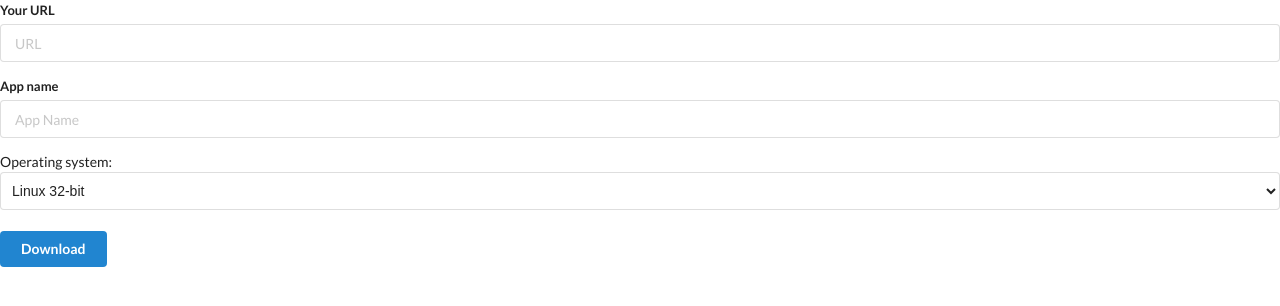
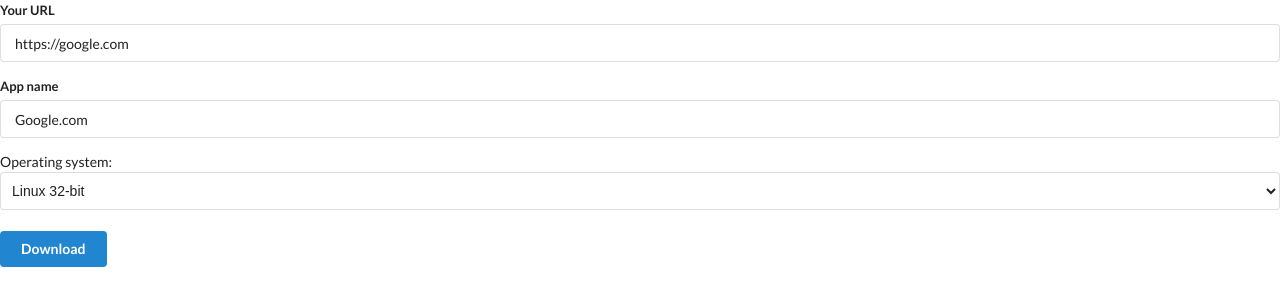
Before and after one commit to s-rajaraman/InstantApp, a plain HTML site: page public/index.html in a window 1280 px wide. Drawn offline with nearby package versions, Linux system fonts and the light colour scheme.

Commit message:
Autofill for test purposes

```diff
--- a/public/index.html
+++ b/public/index.html
@@ -31,6 +31,9 @@
     </form>
     <script>
       $(document).ready(function () {
+        // Autofill
+        $('#url').val("https://google.com");
+        $('#name').val("Google.com");
         $("form").submit(function () {
           var url = document.getElementById("url").value;
           var name = document.getElementById("name").value;
```
